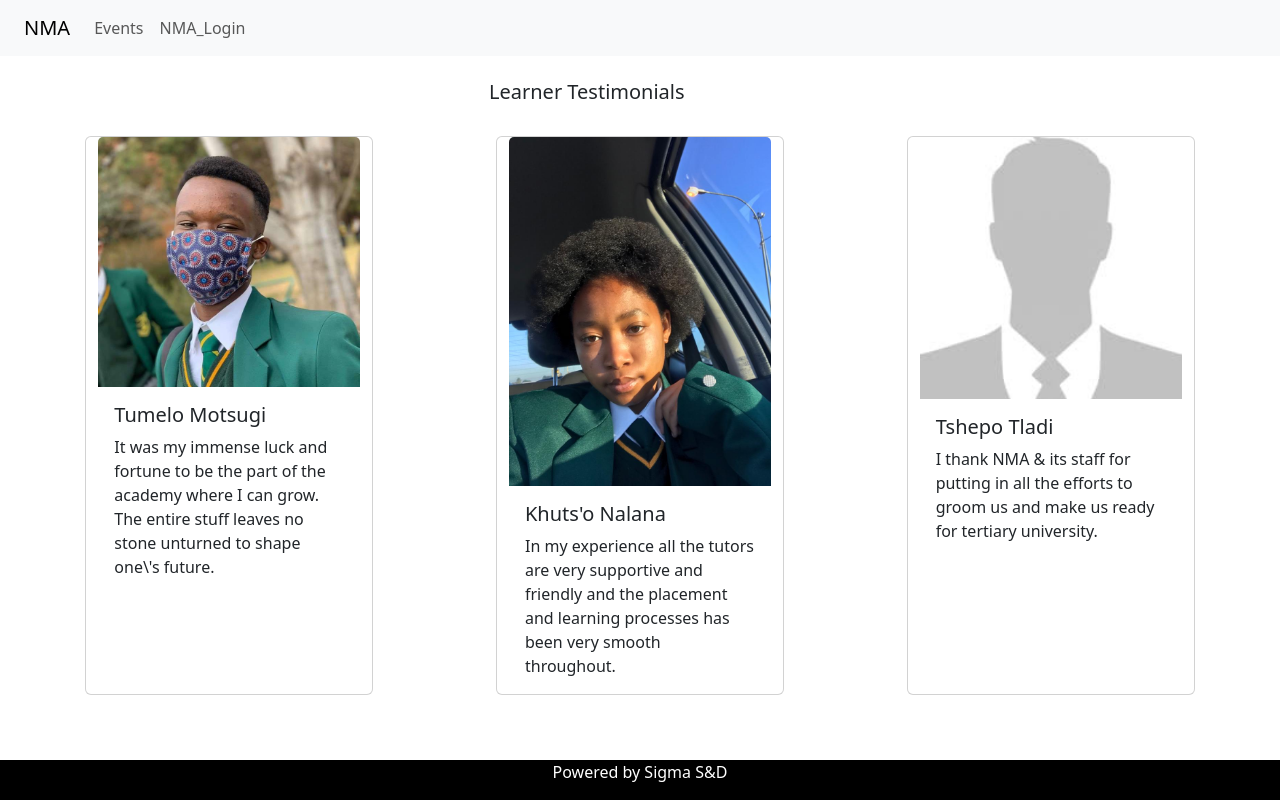
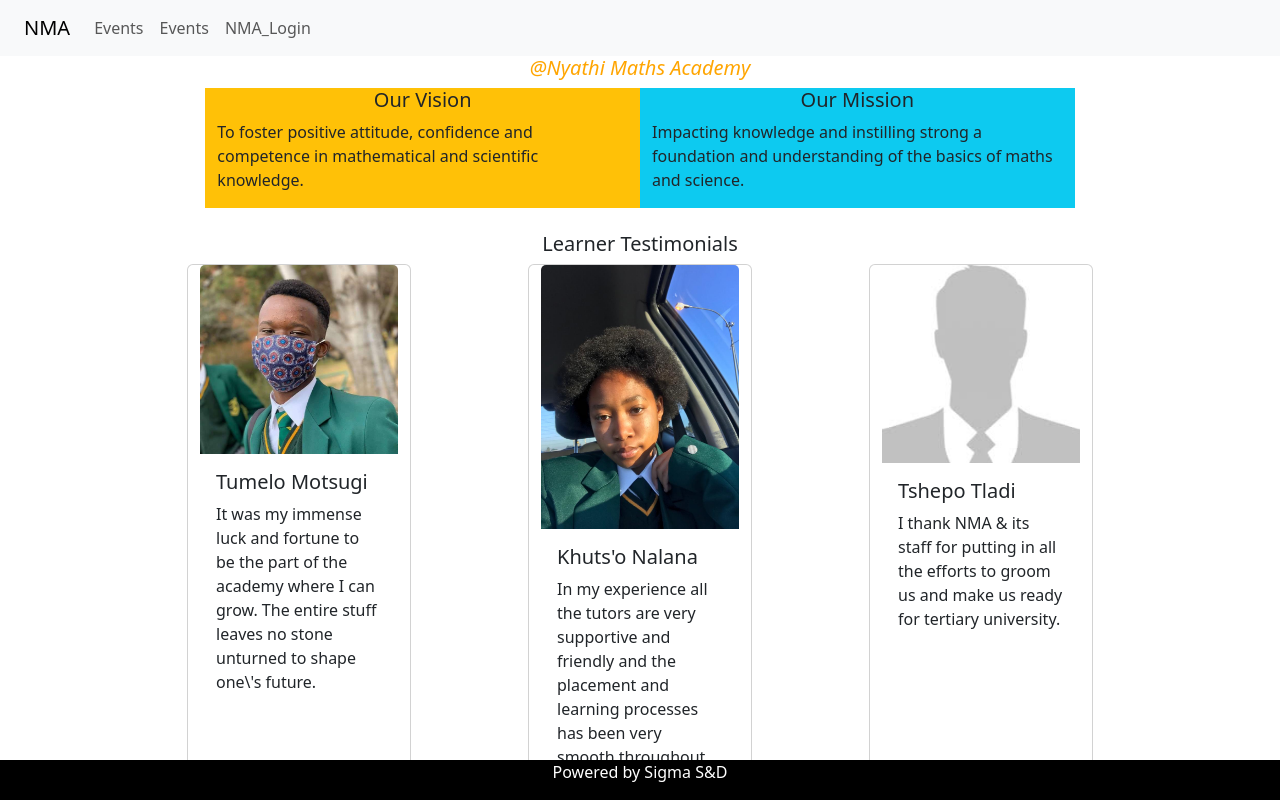
Before and after one commit to Rankhala/school, a Django app: page /about in a window 1280 px wide. Run offline with Django 5.2, Linux system fonts and the light colour scheme.

Commit message:
Added the about page

```diff
--- a/front/templates/front/about.html
+++ b/front/templates/front/about.html
@@ -5,12 +5,30 @@
 {% block body %}
 
     <main>
+      <div class="row no-gutters d-flex justify-content-center">
+        <h5 class="text-center" style="color:orange; font-style: italic;">@Nyathi Maths Academy</h5>
+        <div class="col-md-4 bg-warning text-dark">
+          <h5 class="text-center">Our Vision</h5>
+          <p>
+            To foster positive attitude, confidence and competence in mathematical and scientific knowledge.
+          </p>
+        </div>
+        <div class="col-md-4 bg-info text-dark">
+          <h5 class="text-center">Our Mission</h5>
+          <p>
+            Impacting knowledge and instilling strong a foundation and understanding of the basics of maths and science.
+          </p>
+        </div>
+      </div>
+
       <div class="row mt-4">
-        <h5 class="col-md-3 about mx-auto">Learner Testimonials</h5>
+        <h5 class="text-center">Learner Testimonials</h5>
       </div>
-      <div class="row d-flex justify-content-around m-4">
+
+      <div class="container">
         <!-- Used cards -->
-        <div class="card" style="width: 18rem;">
+        <div class="row gx-6 justify-content-evenly">
+          <div class="card col-4" style="width: 14rem;">
             <img class="card-img-top" src="{% static 'front/images/TM.jpg' %}" alt="Card image cap">
             <div class="card-body">
               <h5 class="card-title">Tumelo Motsugi</h5>
@@ -18,7 +36,7 @@
               </p>
             </div>
           </div>
-        <div class="card" style="width: 18rem;">
+          <div class="card col-4" style="width: 14rem;">
             <img class="card-img-top" src="{% static 'front/images/KN.jpg' %}" alt="Card image cap">
             <div class="card-body">
               <h5 class="card-title">Khuts'o Nalana</h5>
@@ -26,7 +44,7 @@
               </p>
             </div>
           </div>
-        <div class="card" style="width: 18rem;">
+          <div class="card col-4" style="width: 14rem;">
             <img class="card-img-top" src="{% static 'front/images/male.jpg' %}" alt="Card image cap">
             <div class="card-body">
               <h5 class="card-title">Tshepo Tladi</h5>
@@ -35,6 +53,7 @@
             </div>
           </div>
         </div>
+      </div>
     </main>
 
 {% endblock %}
--- a/front/templates/front/layout.html
+++ b/front/templates/front/layout.html
@@ -16,6 +16,9 @@
 
             <div>
               <ul class="navbar-nav mr-auto">
+                    <li class="nav-item">
+                      <a class="nav-link" href="{% url 'front:about' %}">Events</a>
+                    </li>
                     <li class="nav-item">
                       <a class="nav-link" href="{% url 'front:events' %}">Events</a>
                     </li>
```
Also changed, not shown: datadump.json (deleted, +0 -1 lines), front/templates/front/index.html (+18 -34 lines). Lines whose indentation alone changed are shown as unchanged.
